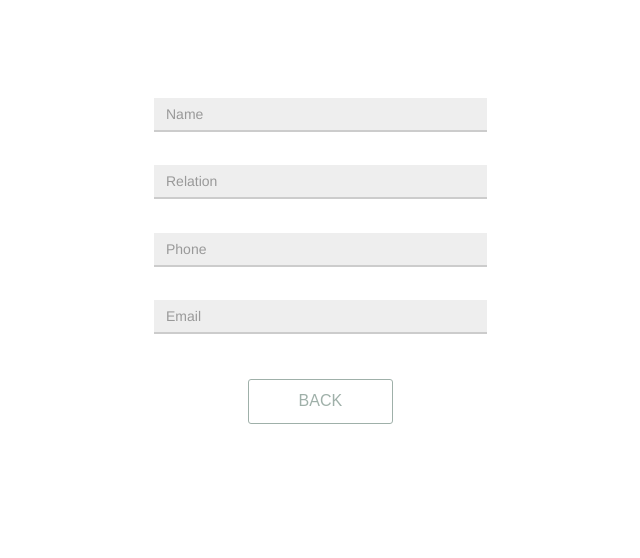
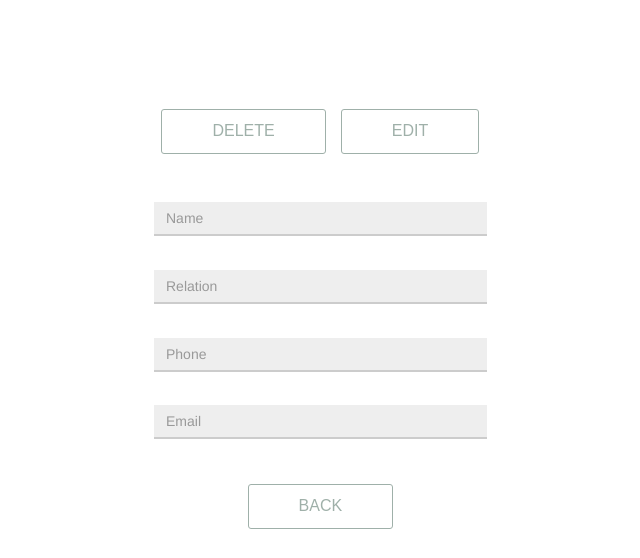
Before and after one commit to Marques103-23187257/django-pro, a Django app: template mycontacts/templates/mycontacts/view.html in a window 1280 px wide. Shown: the part 113-671 px from the top of the page, without its empty margins (325-965 px from the left). Run offline with Django 5.2, Linux system fonts and the light colour scheme; the template is opened without the code that fills it, so the values that code supplies are empty; some libraries are stand-ins or nearby versions.

Commit message:
adicionando botoes ao view

```diff
--- a/mycontacts/static/css/add.css
+++ b/mycontacts/static/css/add.css
@@ -57,3 +57,11 @@ textarea {
 	color: #0b3B39;
 	transform: translateX(-1px);
 }
+
+.delete_edit_contact_buttons{
+	display: flex;
+	flex-flow: row nowrap;
+	justify-content: space-around;
+	border-color: red;
+	width: 100%;
+}
--- a/mycontacts/static/css/show.css
+++ b/mycontacts/static/css/show.css
@@ -98,7 +98,7 @@ body {
 	text-decoration:none;
 	display:block;
     color:white;
-	background: url(image url) center center no-repeat;
+	background: center center no-repeat;
 	margin-right: 12px;
 	padding: 15px 25px;
 }
--- a/mycontacts/templates/mycontacts/view.html
+++ b/mycontacts/templates/mycontacts/view.html
@@ -5,9 +5,16 @@
   <div class="container-add">
     <div class="col-xs-4 col-sm-4 col-md-4 col-lg-4 col-xs-offset-3">
 
+      <div class="delete_edit_contact_buttons">
+        <a href="{% url 'delete' data.id %}" class="btn">delete</a>
+        <a href="{% url 'edit' data.id %}" class="btn">edit</a>
+      </div>
+
+
       <form id="add-contact-form" class="form" action="#" method="POST" role="form">
 
               {% csrf_token %}
+
 
               <div class="form-group">
                   <label class="form-label">Name</label>
@@ -27,9 +34,7 @@
               </div>
 
               <div class="text-center">
-                <a class ="btn" href="{% url 'home'%}">
-                  Back
-                </a>
+                <a class ="btn" href="{% url 'home'%}">Back</a>
               </div>
             </form>
 
--- a/mycontacts/views.py
+++ b/mycontacts/views.py
@@ -27,7 +27,7 @@ def add(request):
 
             """ This is how your model connects to database and create a new member """
             Contact.objects.create(
-                name     =  new_member_name,
+                name     = new_member_name,
                 relation = new_member_relation,
                 phone    = new_member_phone,
                 email    = new_member_email,
@@ -64,7 +64,7 @@ def edit(request, detail_id):
             edit_member_email    = django_form.data.get('email')
 
 
-            data.name     =  edit_member_name
+            data.name     = edit_member_name
             data.relation = edit_member_relation
             data.phone    = edit_member_phone
             data.email    = edit_member_email
--- a/webdev/urls.py
+++ b/webdev/urls.py
@@ -6,7 +6,7 @@ urlpatterns = [
     path('admin/', admin.site.urls),
     path('', views.show, name='home'),
     path('add/', views.add, name='add'),
-    path('detail/<int:detail_id>/', views.edit, name='detail'),
-    # path('edit/<int:detail_id>/', views.edit, name="edit"),
-    # path('delete/<int:detail_id>/', views.delete, name="delete"),
+    path('detail/<int:detail_id>/', views.read, name='detail'),
+    path('edit/<int:detail_id>/', views.edit, name="edit"),
+    path('delete/<int:detail_id>/', views.delete, name="delete"),
 ]
```
Also changed, not shown: mycontacts/static/js/view.js (line endings or trailing spaces).
